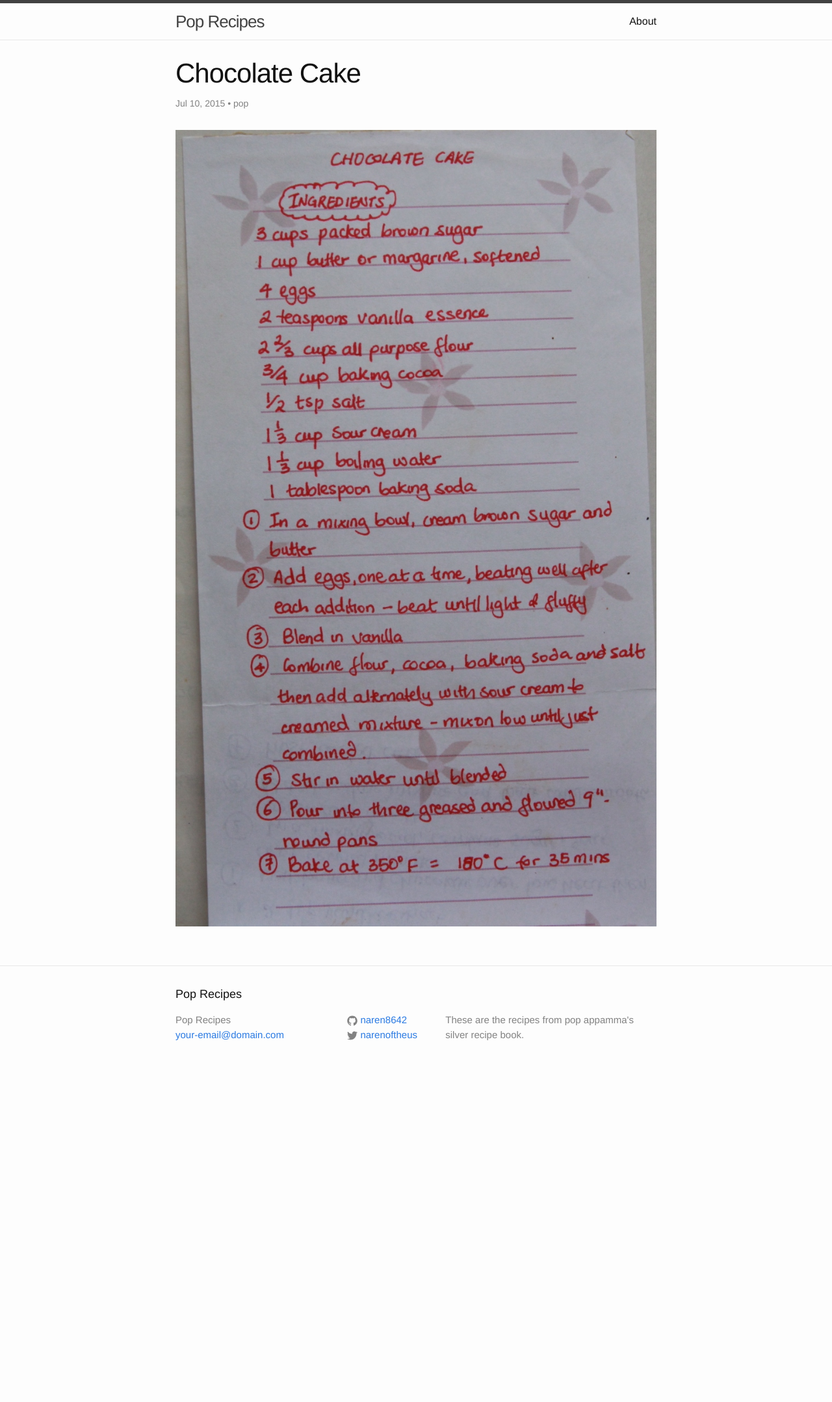
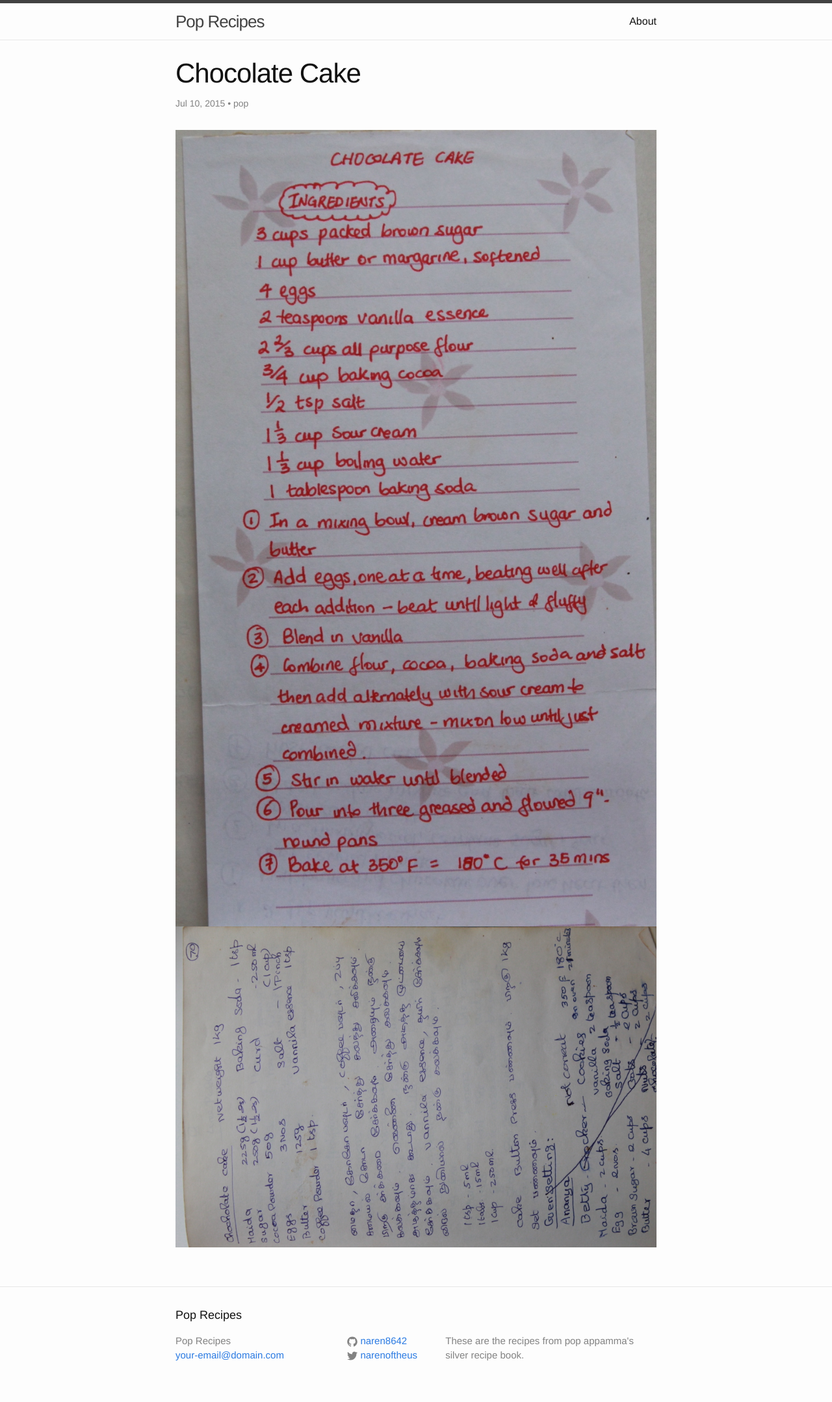
Before and after one commit to naren8642/recipe, a Jekyll site: the page built from _posts/2015-07-10-chocolate-cake.markdown, in a window 1280 px wide. Shown: the whole page at 65% size. Built offline with Jekyll 4.4.1, drawn with Linux system fonts in a browser that asks for light colours; before the commit the page ends 1664 px from its top, so only the background shows below that.

Commit message:
Added new recipe for chocolate cake

```diff
--- a/_posts/2015-07-10-chocolate-cake.markdown
+++ b/_posts/2015-07-10-chocolate-cake.markdown
@@ -8,3 +8,4 @@ author: pop
 ---
 
 ![Chocolate Cake]({{ site.baseurl }}/recipe_images/pop/sweets/IMG_9864.JPG)
+![Chocolate Cake]({{ site.baseurl }}/recipe_images/pop/sweets/IMG_9868.JPG)
```
Also changed, not shown: recipe_images/pop/new/IMG_9873.JPG (deleted), recipe_images/pop/sweets/IMG_9868.JPG (renamed from recipe_images/pop/new/IMG_9868.JPG).
